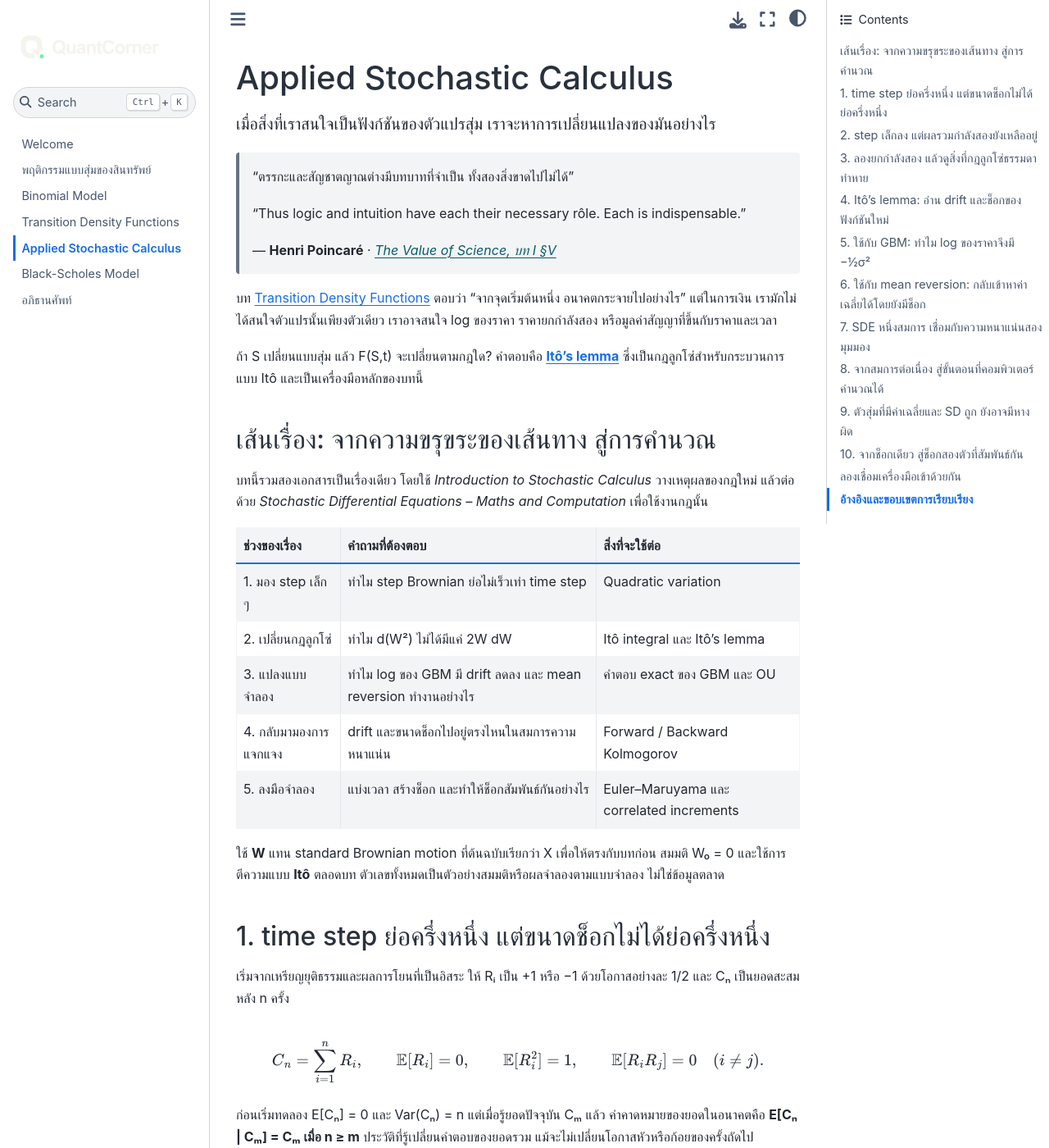
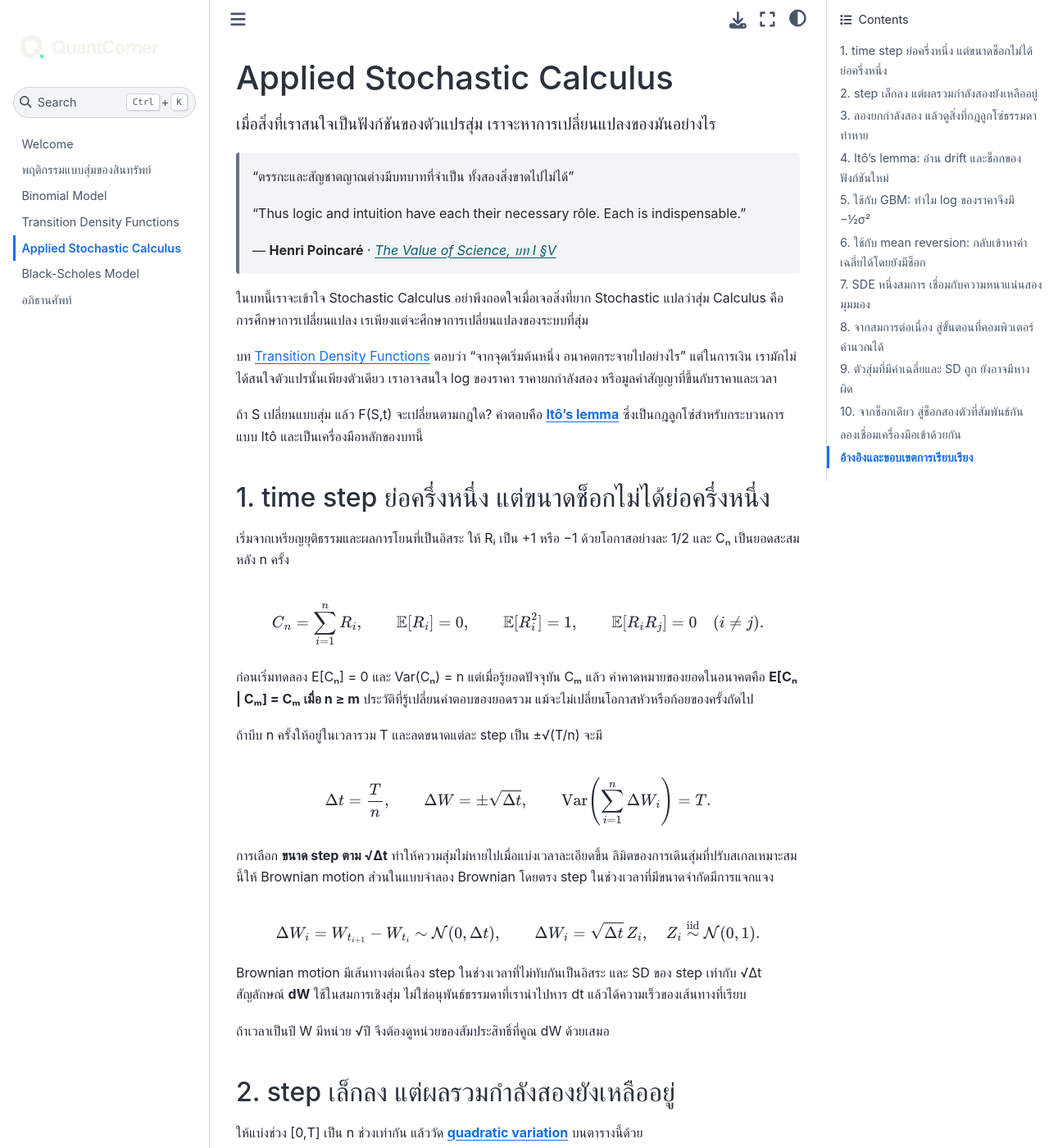
Before and after one commit to nutdnuy/quantitative-finance-notes, a Jupyter Book: the page built from applied-stochastic-calculus.md, in a window 1280 px wide and 1400 px high. Shown: the whole window at 82% size. Built offline with Jupyter Book 1.0.4 settings and Sphinx 7.4.7 and the Sphinx Book theme 1.1.4, drawn with Linux system fonts in a browser that asks for light colours.

Commit message:
Update welcome and lesson introductions with synced notebooks

```diff
--- a/applied-stochastic-calculus.md
+++ b/applied-stochastic-calculus.md
@@ -19,27 +19,12 @@ visual_route: no-image-generator
 
 </div>
 
+ในบทนี้เราจะเข้าใจ Stochastic Calculus อย่าพึงถอดใจเมื่อเจอสิ่งที่ยาก Stochastic  แปลว่าสุ่ม Calculus คือการศึกษาการเปลี่ยนแปลง เรเพียงแต่จะศึกษาการเปลี่ยนแปลงของระบบที่สุ่ม
+
 บท [Transition Density Functions](transition-density-functions.html) ตอบว่า “จากจุดเริ่มต้นหนึ่ง อนาคตกระจายไปอย่างไร” แต่ในการเงิน เรามักไม่ได้สนใจตัวแปรนั้นเพียงตัวเดียว เราอาจสนใจ log ของราคา ราคายกกำลังสอง หรือมูลค่าสัญญาที่ขึ้นกับราคาและเวลา
 
 ถ้า S เปลี่ยนแบบสุ่ม แล้ว F(S,t) จะเปลี่ยนตามกฎใด? คำตอบคือ **[Itô’s lemma](glossary.html#itos-lemma)** ซึ่งเป็นกฎลูกโซ่สำหรับกระบวนการแบบ Itô และเป็นเครื่องมือหลักของบทนี้
 
-<section id="story">
-
-## เส้นเรื่อง: จากความขรุขระของเส้นทาง สู่การคำนวณ
-
-บทนี้รวมสองเอกสารเป็นเรื่องเดียว โดยใช้ <em>Introduction to Stochastic Calculus</em> วางเหตุผลของกฎใหม่ แล้วต่อด้วย <em>Stochastic Differential Equations – Maths and Computation</em> เพื่อใช้งานกฎนั้น
-
-| ช่วงของเรื่อง | คำถามที่ต้องตอบ | สิ่งที่จะใช้ต่อ |
-|---|---|---|
-| 1. มอง step เล็ก ๆ | ทำไม step Brownian ย่อไม่เร็วเท่า time step | Quadratic variation |
-| 2. เปลี่ยนกฎลูกโซ่ | ทำไม d(W²) ไม่ได้มีแค่ 2W dW | Itô integral และ Itô’s lemma |
-| 3. แปลงแบบจำลอง | ทำไม log ของ GBM มี drift ลดลง และ mean reversion ทำงานอย่างไร | คำตอบ exact ของ GBM และ OU |
-| 4. กลับมามองการแจกแจง | drift และขนาดช็อกไปอยู่ตรงไหนในสมการความหนาแน่น | Forward / Backward Kolmogorov |
-| 5. ลงมือจำลอง | แบ่งเวลา สร้างช็อก และทำให้ช็อกสัมพันธ์กันอย่างไร | Euler–Maruyama และ correlated increments |
-
-ใช้ **W** แทน standard Brownian motion ที่ต้นฉบับเรียกว่า X เพื่อให้ตรงกับบทก่อน สมมติ W₀ = 0 และใช้การตีความแบบ **Itô** ตลอดบท ตัวเลขทั้งหมดเป็นตัวอย่างสมมติหรือผลจำลองตามแบบจำลอง ไม่ใช่ข้อมูลตลาด
-
-</section>
 
 <section id="brownian">
 
```
Also changed, not shown: binomial-model.md (+6 -7 lines), black-scholes-model.md (+2 -3 lines), intro.md (+7 -5 lines), random-assets.md (+2 -2 lines), transition-density-functions.md (+4 -4 lines), 5 other files.
